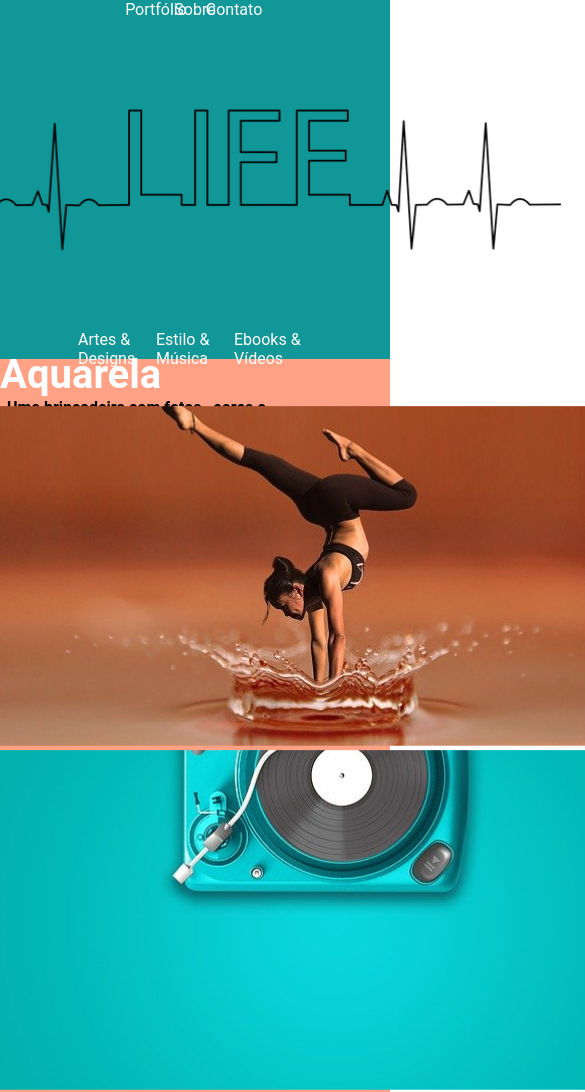
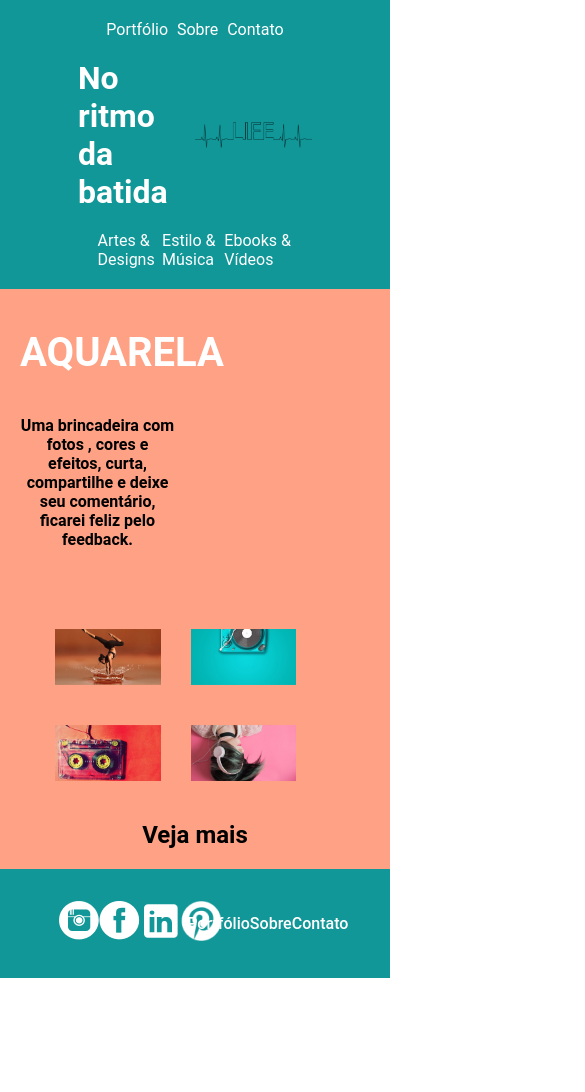
Before and after one commit to kiosalvatore/desafiopagweb, a plain HTML site: page index.html in a window 390 px wide. Shown: the top 1092 px of the page, 585 px wide, since content can reach past the window. After the commit the page ends 978 px from the top, so only its background shows below. Drawn offline with Linux system fonts and the light colour scheme.

Commit message:
commit responsive quest

```diff
--- a/index.html
+++ b/index.html
@@ -4,164 +4,7 @@
     <meta charset="UTF-8">
     <meta name="viewport" content="width=device-width, initial-scale=1.0">
     <title>Web</title>
-    <style>
-        *{
-            margin: 0px;
-            padding: 0px;
-
-        }
-
-        @import url('https://fonts.googleapis.com/css2?family=Bebas+Neue&family=Passion+One:wght@400;700&family=Roboto+Mono:ital,wght@0,100;0,200;0,300;0,400;0,500;0,600;0,700;1,100;1,200;1,300;1,400;1,500;1,600;1,700&family=Roboto:wght@100;300;400;500;700&family=Sriracha&family=Work+Sans:ital,wght@0,200;0,300;0,400;0,500;0,600;0,700;0,800;0,900;1,100;1,200;1,300;1,400;1,500;1,600;1,700;1,800;1,900&display=swap');
-
-        body {
-            font-family: 'Roboto', sans-serif;
-        }
-
-        header {
-            color: white;
-            background-color: rgb(18, 151, 153);
-
-        }
-        header nav{
-            display: flex;
-            justify-content: center;
-            align-items: center;
-            height: 5vw;
-
-
-        }
-
-        header nav a {
-            display: flex;
-            justify-content: center;
-            color: white;
-            text-decoration: none;
-            width:10vw;
-
-        }
-        .produto a{
-
-            width: 20vw;
-            display: flex;
-            justify-content: center;
-        }
-         header  h1 {
-            display: flex;
-            justify-content: center;
-            align-items: center;
-
-         }
-
-        main  {
-            background-color: rgb(255, 161, 133);
-            text-align: center;
-        }
-
-        .text h2 {
-
-            width: 18vw;
-            height: 10vh;
-
-        }
-        .text p {
-
-            width: 70vw;
-            height: 4vw;
-            font-weight: bolder;
-        }
-
-        h2 {
-            font-size: 40px;
-            color: white;
-
-        }
-        .text{
-
-            height: 12vw;
-            display: flex;
-            flex-direction: column;
-            justify-content: center;
-        }
-
-        section div img {
-
-            display: inline-block;
-
-        }
-
-        article {
-
-            display: flex;
-            justify-content: center;
-            align-items: center;
-            height: 10vh;
-            font-weight: bolder;
-            font-size: 20px;
-
-
-        }
-        article a {
-            text-decoration: none;
-            color: black;
-        }
-
-        article a:hover {
-            text-decoration: underline;
-        }
-
-        footer {
-            background-color: rgb(18, 151, 153);
-            height: 15vh;
-
-        }
-
-        footer div#footimg  {
-
-            width: 98vw;
-            height: 13vh;
-            display: flex;
-            align-items: center;
-            justify-content: space-between;
-
-        }
-
-        .socialmedia{
-
-            width: 30vw;
-            height: 5vh;
-        }
-
-        .info {
-            width: 40vw;
-        }
-
-        .info a {
-            color: white;
-            text-decoration: none;
-
-        }
-
-        footer nav {
-
-           width: 30vw;
-           display: flex;
-           justify-content: space-evenly;
-
-        }
-
-        a:hover {
-            color: black;
-            transition: 0.5s;
-        }
-
-        nav.socialmedia a:hover {
-            transform: translate(-3px, -3px);
-            transition:  0.2s;
-        }
-
-
-
-    </style>
+    <link rel="stylesheet" href="style.css">
 </head>
 <body>
     <header>
@@ -171,10 +14,10 @@
             <a href="#">Contato</a>
         </nav>
 
-        <h1>No ritmo da batida
+        <div class="textHeader">
+            <h1>No ritmo da batida</h1>
             <img src="imgs/life-4244797_640 1.png" alt="Life" >
-        </h1>
-
+        </div>
 
         <nav class="produto">
             <a href="#">Artes & Designs</a>
@@ -188,16 +31,21 @@
                 <h2>Aquarela</h2>
                 <p> Uma brincadeira com fotos , cores e efeitos, curta, compartilhe e deixe seu comentário, ficarei feliz pelo feedback.</p>
             </div>
-            <div class="img">
+            <div class="imgContainer">
                 <img src="imgs/baila.png" alt="handstand">
                 <img src="imgs/vinil.png" alt="mp3">
+
+            </div>
+            <div class="imgContainer">
                 <img src="imgs/radio.png" alt="radio">
                 <img src="imgs/fone.png" alt="women with phones">
             </div>
+
+            <a href="#">Veja mais</a>
         </section>
-        <article>
-            <a href="#">Veja mais</a>
-        </article>
+
+
+
     </main>
     <footer>
         <div id="footimg">
--- /dev/null
+++ b/style.css
@@ -0,0 +1,205 @@
+@charset "UTF-8";
+
+*{
+    margin: 0;
+    padding: 0;
+    box-sizing: border-box;
+
+}
+
+@import url('https://fonts.googleapis.com/css2?family=Bebas+Neue&family=Passion+One:wght@400;700&family=Roboto+Mono:ital,wght@0,100;0,200;0,300;0,400;0,500;0,600;0,700;1,100;1,200;1,300;1,400;1,500;1,600;1,700&family=Roboto:wght@100;300;400;500;700&family=Sriracha&family=Work+Sans:ital,wght@0,200;0,300;0,400;0,500;0,600;0,700;0,800;0,900;1,100;1,200;1,300;1,400;1,500;1,600;1,700;1,800;1,900&display=swap');
+
+body {
+    font-family: 'Roboto', sans-serif;
+}
+
+header {
+    color: white;
+    background-color: rgb(18, 151, 153);
+    display: flex;
+    flex-direction: column;
+    align-items: center;
+
+}
+header nav{
+    width: 50%;
+    display: flex;
+    justify-content: space-evenly;
+    align-items: center;
+
+
+
+}
+
+header nav a {
+    display: flex;
+    justify-content: center;
+    color: white;
+    text-decoration: none;
+    margin-block: 20px;
+
+}
+.produto a{
+
+    /* width: 20vw; */
+    display: flex;
+    justify-content: center;
+}
+ header  .textHeader {
+    width: 60%;
+    display: flex;
+    justify-content: center;
+    align-items: center;
+
+ }
+
+ header .textHeader h1 {
+    font-size: clamp(2rem, 3vw, 2.5rem);
+ }
+
+ header .textHeader img {
+    width: 50%;
+    margin-left: 5px;
+  }
+
+main section {
+    background-color: rgb(255, 161, 133);
+    text-align: center;
+    display: flex;
+    flex-direction: column;
+}
+
+.text  {
+    width: 50%;
+    padding: 20px;
+    margin-bottom: 20px;
+
+    display: flex;
+    flex-direction: column;
+    align-items: start;
+
+
+}
+.text h2 {
+
+    text-transform: uppercase;
+    margin-block: 20px;
+    font-size: 40px;
+    color: white;
+}
+
+.text p {
+    margin-block: 20px;
+    font-weight: bolder;
+}
+
+section .imgContainer {
+    width: 90%;
+    display: flex;
+    align-items: center;
+    justify-content: center;
+    flex-wrap: wrap;
+  }
+
+  section .imgContainer img {
+    margin: 20px 15px;
+    width: 30%;
+  }
+
+  main section a {
+    color: #000;
+    font-weight: bold;
+    font-size: 1.5rem;
+    margin-block: 20px;
+    text-decoration: none;
+  }
+
+  main section a:hover {
+    text-decoration: underline;
+  }
+
+footer {
+    background-color: rgb(18, 151, 153);
+    width: 100%;
+}
+
+footer #footimg  {
+
+    width: 90%;
+    height: 13vh;
+
+    display: flex;
+    align-items: center;
+    justify-content: space-evenly;
+
+}
+
+.socialmedia{
+
+    width: 20%;
+    display: flex;
+    justify-content: space-evenly;
+}
+
+.info {
+    width: 30%;
+    display: flex;
+    justify-content: space-evenly;
+
+}
+
+.info a {
+    color: white;
+    font-weight: 500;
+    text-decoration: none;
+
+}
+
+a:hover {
+    color: black;
+    transition: 0.5s;
+}
+
+nav.socialmedia a:hover {
+    transform: translate(-3px, -3px);
+    transition:  0.2s;
+}
+
+@media only screen and (max-width: 320px){
+    header nav{
+        width: 100%;
+    }
+    header .textHeader {
+        width: 100%;
+
+    }
+    header .textHeader h1{
+        font-size: 1rem;
+        margin-left: 11px;
+    }
+    .text{
+        padding: 0;
+        align-items: center;
+        width: 100%;
+    }
+    .text p{
+        font-size: .9rem;
+    }
+    section .imgContainer{
+        width: 100%;
+    }
+    section .imgContainer img{
+        width: 95%;
+    }
+    footer #footimg{
+        flex-direction: column;
+    }
+    .socialmedia{
+        margin-top: 15px;
+        width: 90%;
+    }
+    .info{
+        margin-block: 15px;
+        width: 99%;
+    }
+}
```
